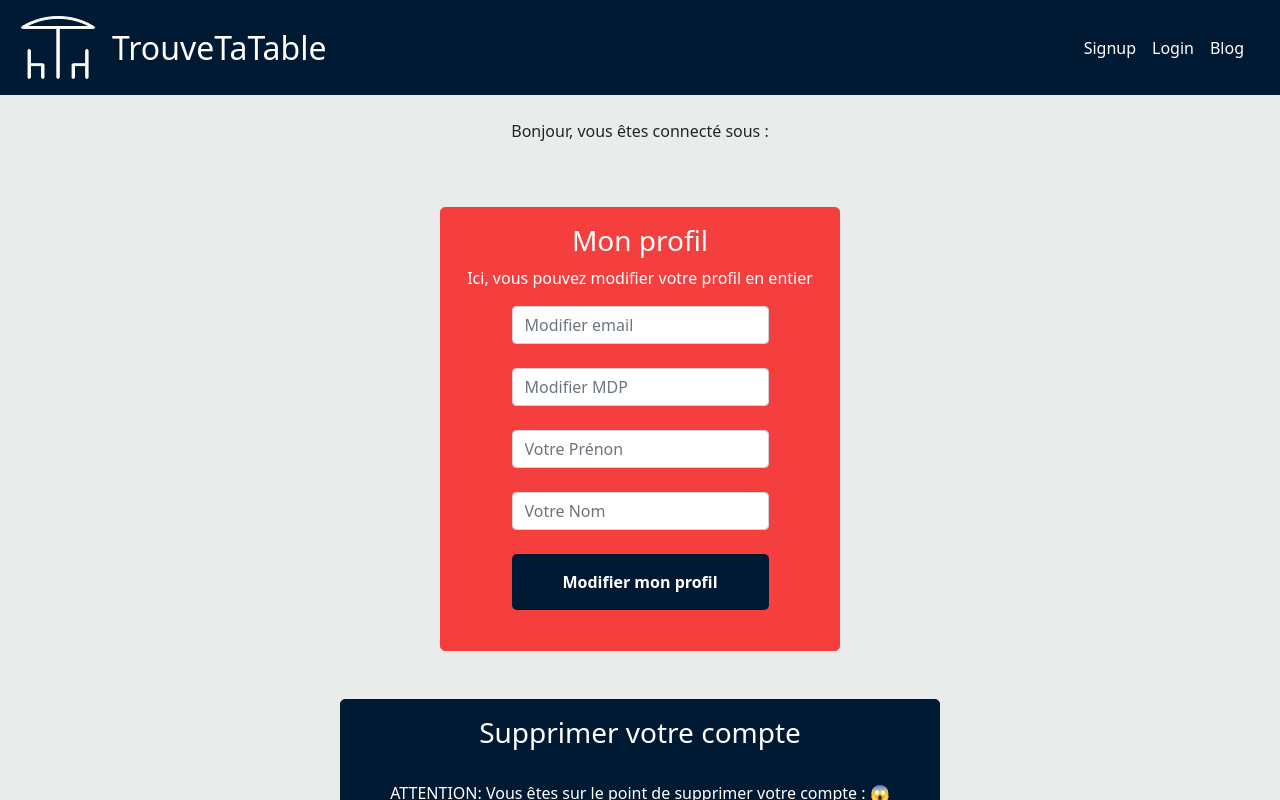
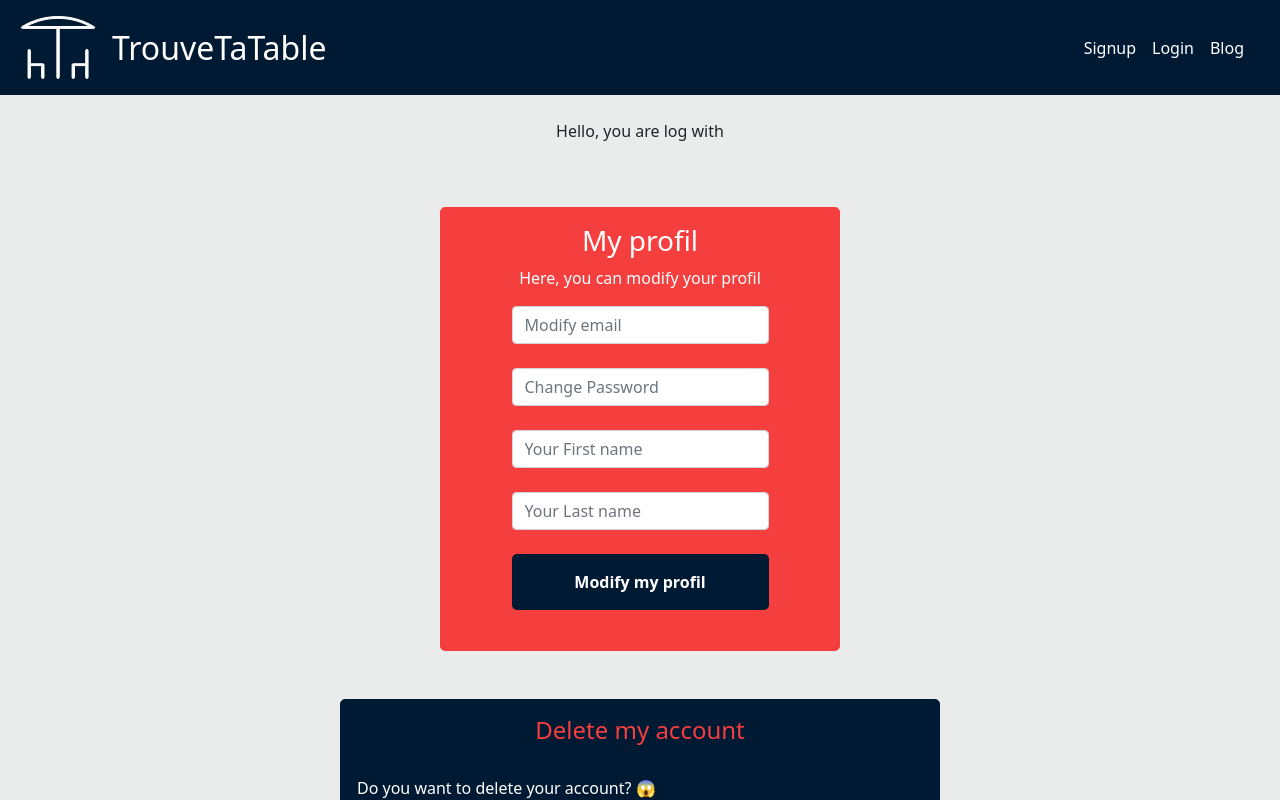
Before and after one commit to chendanet/frontend_trouvetatabe, a React (Create React App) app: page /profile in a window 1280 px wide. Built offline with nearby package versions, Linux system fonts and the light colour scheme; no server answers.

Commit message:
translate FR to EN and small changes

```diff
--- a/src/components/Navbar/index.jsx
+++ b/src/components/Navbar/index.jsx
@@ -99,12 +99,12 @@ function Navbar() {
                     <>
                       <li className="nav-item">
                         <Link className="nav-list item-list" to="/venues">
-                          Créer un restaurant
+                          Create my Venue
                       </Link>
                       </li>
                       <li className="nav-item">
                         <Link className="nav-list item-list" to="/myVenues">
-                          Mes restaurants
+                          My Venue
                     </Link>
                       </li>
                     </>
--- a/src/pages/CreateVenue/index.jsx
+++ b/src/pages/CreateVenue/index.jsx
@@ -44,7 +44,7 @@ function CreateVenue() {
     <div className="container d-flex align-items-center justify-content-center">
       <div className="form-container">
         <div>
-          <h3>Create your establishment.</h3>
+          <h3>Create your Venue</h3>
           <hr />
         </div>
         <form onSubmit={handleSubmit}>
@@ -215,7 +215,7 @@ function CreateVenue() {
             <label>Some pictures of your establishment ?<hr /></label>
             <input name="images[]"  type="file" multiple={true} className="form-control-file" />
             <br /><br />
-            <input type="submit" value="Creer votre etablissement" className="btn-signin" />
+            <input type="submit" value="Create your Venue" className="btn-signin" />
             <br />
           </div>
         </form>
--- a/src/pages/MyVenues/index.jsx
+++ b/src/pages/MyVenues/index.jsx
@@ -23,7 +23,7 @@ const MyVenues = () => {
     console.log('venues', currentManager)
     return (
         <div className="container w-100">
-            <h2 className="my-5 text-center fw-bold">Mes restaurants</h2>
+            <h2 className="my-5 text-center fw-bold">My Venue(s)</h2>
             <div className="row w-100 d-flex justify-content-center" >
                 {venues && venues
                     .filter((value) => value.user_id === parseInt(currentManager.id))
--- a/src/pages/Profile/Profile.css
+++ b/src/pages/Profile/Profile.css
@@ -64,7 +64,7 @@ label{
     transition:  0.5s ease-in-out;
 }
 h3 {
-    font-weight: 900;
+    font-weight: bold;
 }
 
 h4 {
@@ -98,6 +98,7 @@ font-weight: bold
 
 }
 
+
 .form-delete {
     padding: 1rem;
     display: flex;
@@ -124,3 +125,22 @@ font-weight: bold
 .btn-add-venue{
     width: 5rem;
 }
+
+.textDelete {
+    text-align: justify;
+    text-justify: inter-word;
+}
+
+.bloc-bookings {
+    display: flex;
+    flex-direction: column;
+    align-items: center;
+    justify-content: center;
+    background-color: #F53F3F;
+    border: 1px solid #F53F3F;
+    border-radius: 5px;
+    color: white;
+    width: 400px;
+    padding: 1rem;
+    margin: 3rem ;
+}
--- a/src/pages/Profile/index.jsx
+++ b/src/pages/Profile/index.jsx
@@ -127,13 +127,13 @@ const DisplayTimeOnly = (UTCDateTime) => {
         <div className="container-profil">
             <div className="row justify-content-md-center justify-content-sm-center justify-content-xs-center">
                 <div className=" col-md-6 col-sm-6 mt-4 text-center ">
-                    {currentUser.last_name ? <p className="text-center">Bonjour,<h4>{currentUser.last_name}</h4></p> : <p>Bonjour, vous êtes connecté sous : <h4>{currentUser.email}</h4></p>}
+                    {currentUser.last_name ? <p className="text-center">Hello,<h4>{currentUser.last_name}</h4></p> : <p>Hello, you are log with <h4>{currentUser.email}</h4></p>}
                 </div>
             </div>
             <div className="container d-flex align-items-center justify-content-center">
                 <div className="form-container">
-                    <h3>Mon profil</h3>
-                    <p>Ici, vous pouvez modifier votre profil en entier</p>
+                    <h3>My profil</h3>
+                    <p>Here, you can modify your profil</p>
                     <form>
                         <div>
                             <input
@@ -141,35 +141,35 @@ const DisplayTimeOnly = (UTCDateTime) => {
                                 name="email"
                                 value={email}
                                 onChange={(e) => setEmail(e.target.value)}
-                                placeholder="Modifier email"
-                                class="form-control" />
+                                placeholder="Modify email"
+                                className="form-control" />
                             <br />
                             <input
                                 type="password"
                                 name="password"
                                 value={password}
                                 onChange={(e) => setPassword(e.target.value)}
-                                placeholder="Modifier MDP"
-                                class="form-control" />
+                                placeholder="Change Password"
+                                className="form-control" />
                             <br />
                             <input
                                 type="text"
                                 name="last-name"
                                 value={lastName}
                                 onChange={(e) => setLastName(e.target.value)}
-                                placeholder="Votre Prénon"
-                                class="form-control" />
+                                placeholder="Your First name"
+                                className="form-control" />
                             <br />
                             <input
                                 type="text"
                                 name="first-name"
                                 value={firstName}
                                 onChange={(e) => setFirstName(e.target.value)}
-                                placeholder="Votre Nom"
-                                class="form-control" />
+                                placeholder="Your Last name"
+                                className="form-control" />
                             <br />
                             <button type="submit" onClick={updateCurrentUser} className="btn-signin">
-                                Modifier mon profil
+                                Modify my profil
                         </button>
                             <br />
                         </div>
@@ -178,21 +178,24 @@ const DisplayTimeOnly = (UTCDateTime) => {
             </div>
             <div className="container d-flex align-items-center justify-content-center">
                 <div className="form-delete mb-5">
-
-                    <h3>Supprimer votre compte</h3>
+                    <h4>Delete my account</h4>
                     <br />
-                    <p>ATTENTION: Vous êtes sur le point de supprimer votre compte : 😱 </p>
+                    <div className="textDelete">
+                        <p>Do you want to delete your account? 😱</p>
+                           <p> Are you sure ? Deleting your account is permanent and will remove all your advantages and history.</p>
+                           <p>Any Bookings you booked will not be deleted automatically. Please go to Restaurants you booked and clic DELETE before deleting your account.</p>
+                    </div>
                     <div>
                         <button type="submit" onClick={fetchDeleteUser} className="btn-alert">
-                            SUPPRIMER
-                            </button>
+                            DELETE
+                        </button>
                     </div>
                     <br />
                 </div>
             </div>
             <div className="container ">
                 <div className="row justify-content-md-center">
-                    <h4 className="col-md-2 ">My bookings</h4>
+                    <h4 className="bloc-bookings col-md-2 ">My bookings : 🍽️ </h4>
                 </div>
                 <div className="row justify-content-center">
                     {myBooking.map((booking) => (
@@ -204,7 +207,7 @@ const DisplayTimeOnly = (UTCDateTime) => {
                                 <h6>Time: <span>{DisplayTimeOnly(booking.time)}</span>
 </h6>
                                 <div className="delete-button">
-                                    <button alt="trashcan" onClick={() => deleteBooking(booking.id)}> Supprimer </button>
+                                    <button alt="trashcan" onClick={() => deleteBooking(booking.id)}> Delete </button>
                                 </div>
                             </div>
 
--- a/src/pages/SignIn/index.jsx
+++ b/src/pages/SignIn/index.jsx
@@ -74,7 +74,7 @@ const SignIn = () => {
       <div className="form-container">
         <div>
           <h3>Login</h3>
-
+          <br />
         </div>
         <form>
           <div>
@@ -117,7 +117,7 @@ const SignIn = () => {
        </>
 
        {/* ****************************** Alert ********************** */}
-
+            <br />
               <Link to="/password/forgot" className="link-tertiary">Forgot password ?</Link>
            <br />
           </div>
--- a/src/pages/SignUp/index.jsx
+++ b/src/pages/SignUp/index.jsx
@@ -84,7 +84,7 @@ const SignUp = () => {
               type="text"
               name="email"
               onChange={handleEmail}
-              placeholder="Email: example@example.com"
+              placeholder="Ex: ted@example.com"
               pattern="^[a-zA-Z0-9.!#$%&'*+/=?^_`{|}~-]+@[a-zA-Z0-9-]+(?:\.[a-zA-Z0-9-]+)*$"
               className="form-control"
             />
@@ -112,14 +112,14 @@ const SignUp = () => {
             <div className="check-manager">
               <input
                 id="checkbox"
-                class="form-check-input"
+                className="form-check-input"
                 type="checkbox"
                 value=""
                 checked={is_manager}
                 onChange={handleOnChange}
                 id="flexCheckDefault"
               />
-              <label class="form-check-label" for="flexCheckDefault">
+              <label className="form-check-label" for="flexCheckDefault">
                 Are you a manager ?
               </label>
             </div>{" "}
@@ -129,7 +129,7 @@ const SignUp = () => {
             </button>
             <br />
             <Link to="/login" className="link">
-              <button className="btn-login">I have account</button>
+              <button className="btn-login">Go to my account</button>
             </Link>
           </div>
         </form>
```
